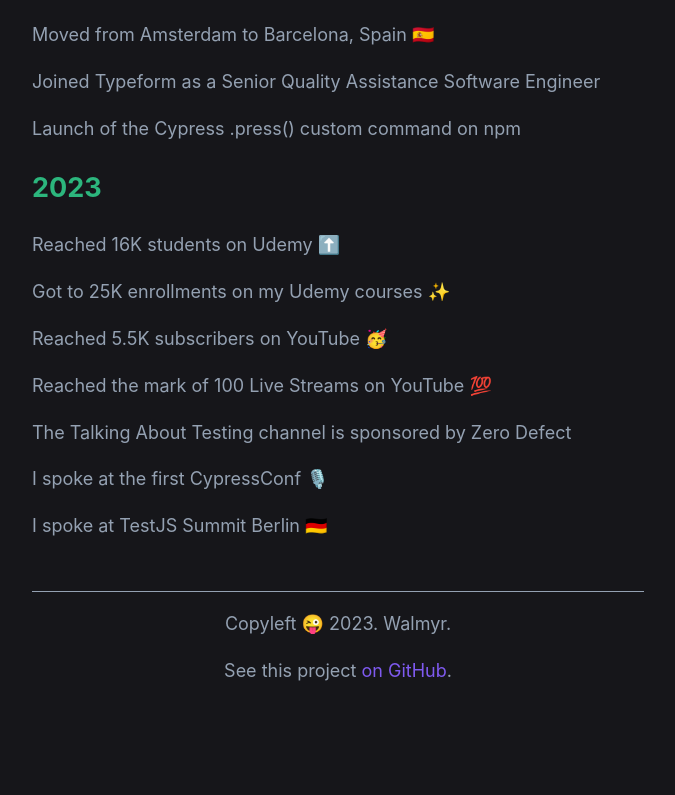
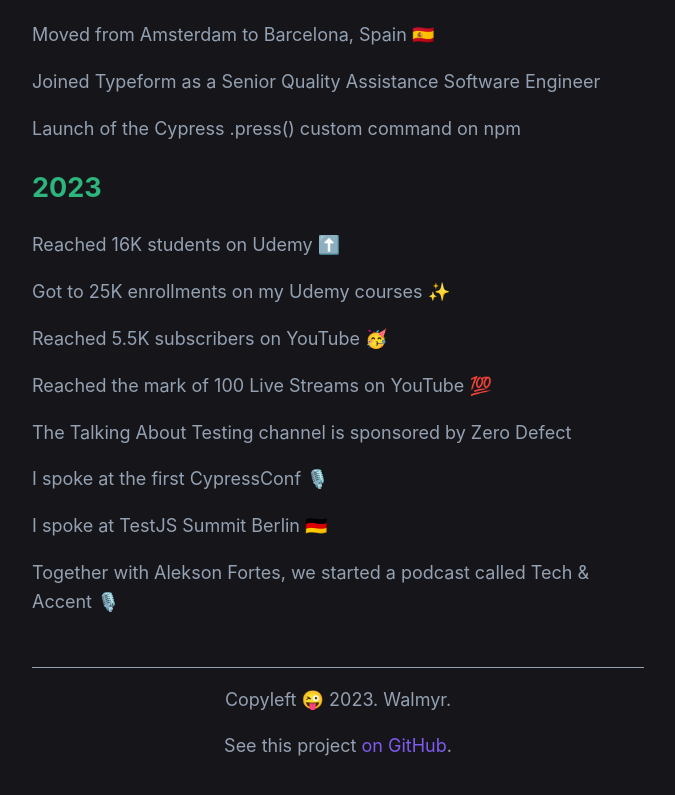
Before and after one commit to wlsf82/walmyr-nextjs, a Next.js app: page / in a window 1280 px wide. Shown: the part 3080-3875 px from the top of the page, without its empty margins (302-977 px from the left). Built offline with nearby package versions, Linux system fonts and the light colour scheme.

Commit message:
Add new achievement to the year of 2023

```diff
--- a/components/achievements.js
+++ b/components/achievements.js
@@ -111,6 +111,7 @@ const achievements = [
       'The Talking About Testing channel is sponsored by Zero Defect',
       'I spoke at the first CypressConf 🎙️',
       'I spoke at TestJS Summit Berlin 🇩🇪',
+      'Together with Alekson Fortes, we started a podcast called Tech & Accent 🎙️',
     ]
   },
 ]
```
